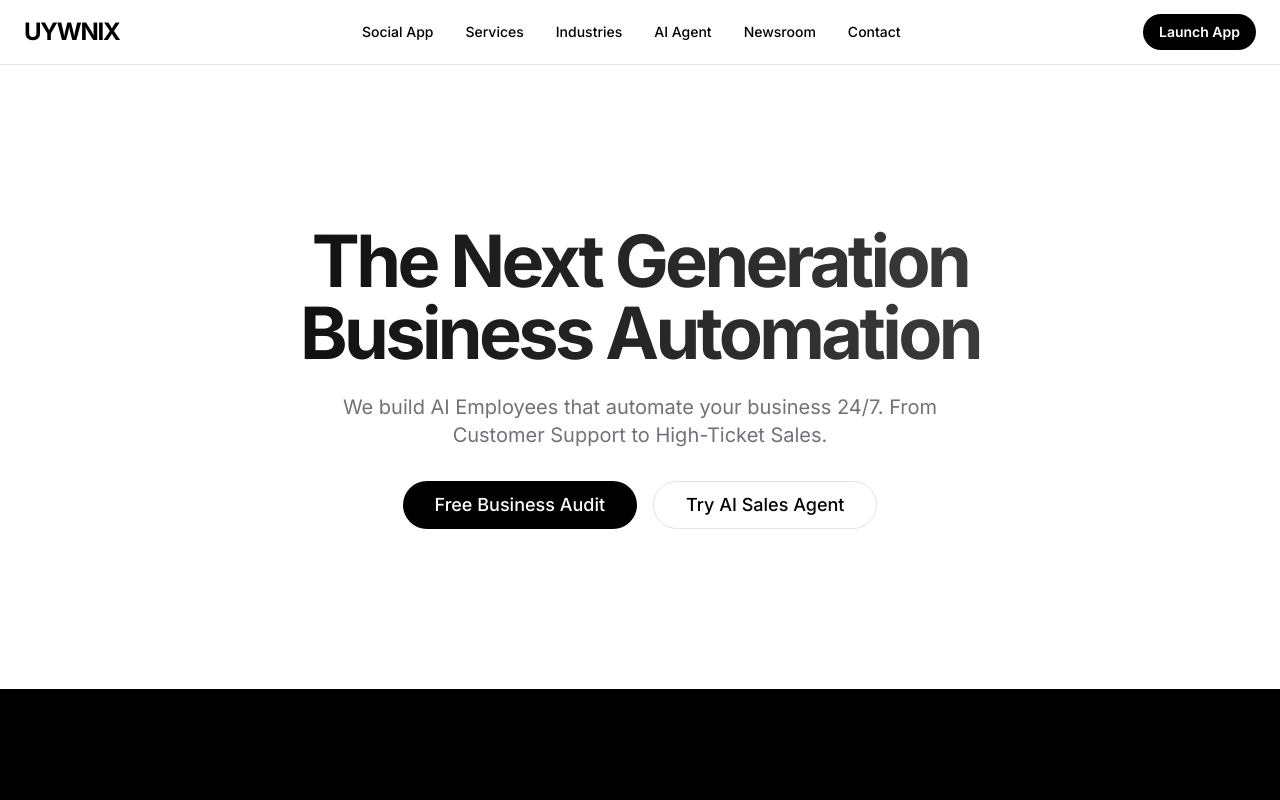
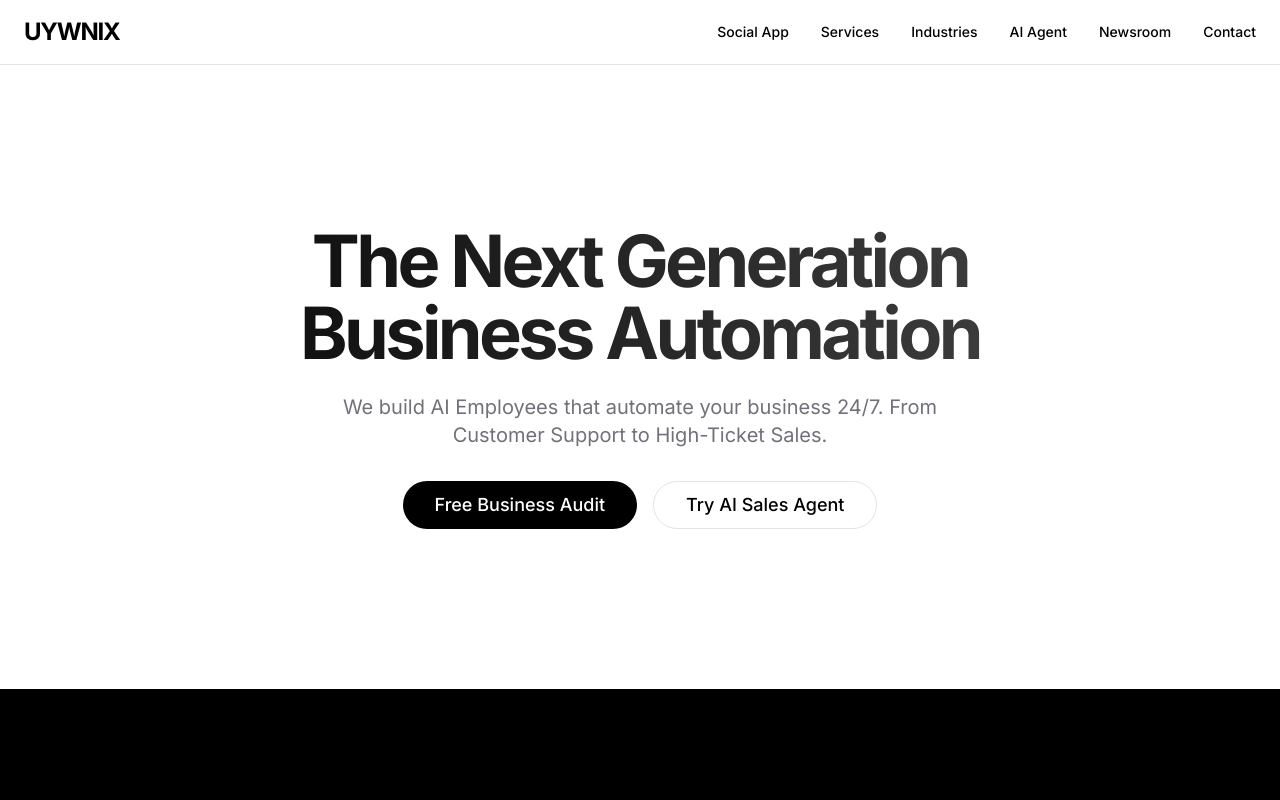
Before and after one commit to Tayyabhusayn/uywnix, a Next.js app: page / in a window 1280 px wide. Shown: the top 800 px of the page. Built offline with nearby package versions, Linux system fonts and the light colour scheme.

Commit message:
Remove Launch App button from header

```diff
--- a/app/page.tsx
+++ b/app/page.tsx
@@ -25,9 +25,6 @@ export default function Home() {
             <Link href="/newsroom" className="hover:text-primary/80 transition-colors">Newsroom</Link>
             <Link href="/contact" className="hover:text-primary/80 transition-colors">Contact</Link>
           </div>
-          <Link href="/products/uywni" className="hidden md:block bg-primary text-primary-foreground px-4 py-2 rounded-full text-sm font-semibold hover:opacity-90 transition-opacity">
-            Launch App
-          </Link>
 
           {/* Mobile Menu Button */}
           <button
@@ -52,9 +49,6 @@ export default function Home() {
               <Link href="/ai-agent" className="py-2 hover:bg-secondary rounded-lg" onClick={() => setIsMenuOpen(false)}>AI Agent</Link>
               <Link href="/newsroom" className="py-2 hover:bg-secondary rounded-lg" onClick={() => setIsMenuOpen(false)}>Newsroom</Link>
               <Link href="/contact" className="py-2 hover:bg-secondary rounded-lg" onClick={() => setIsMenuOpen(false)}>Contact</Link>
-              <Link href="/products/uywni" className="bg-primary text-primary-foreground py-3 rounded-xl font-bold" onClick={() => setIsMenuOpen(false)}>
-                Launch App
-              </Link>
             </div>
           </div>
         )}
```
